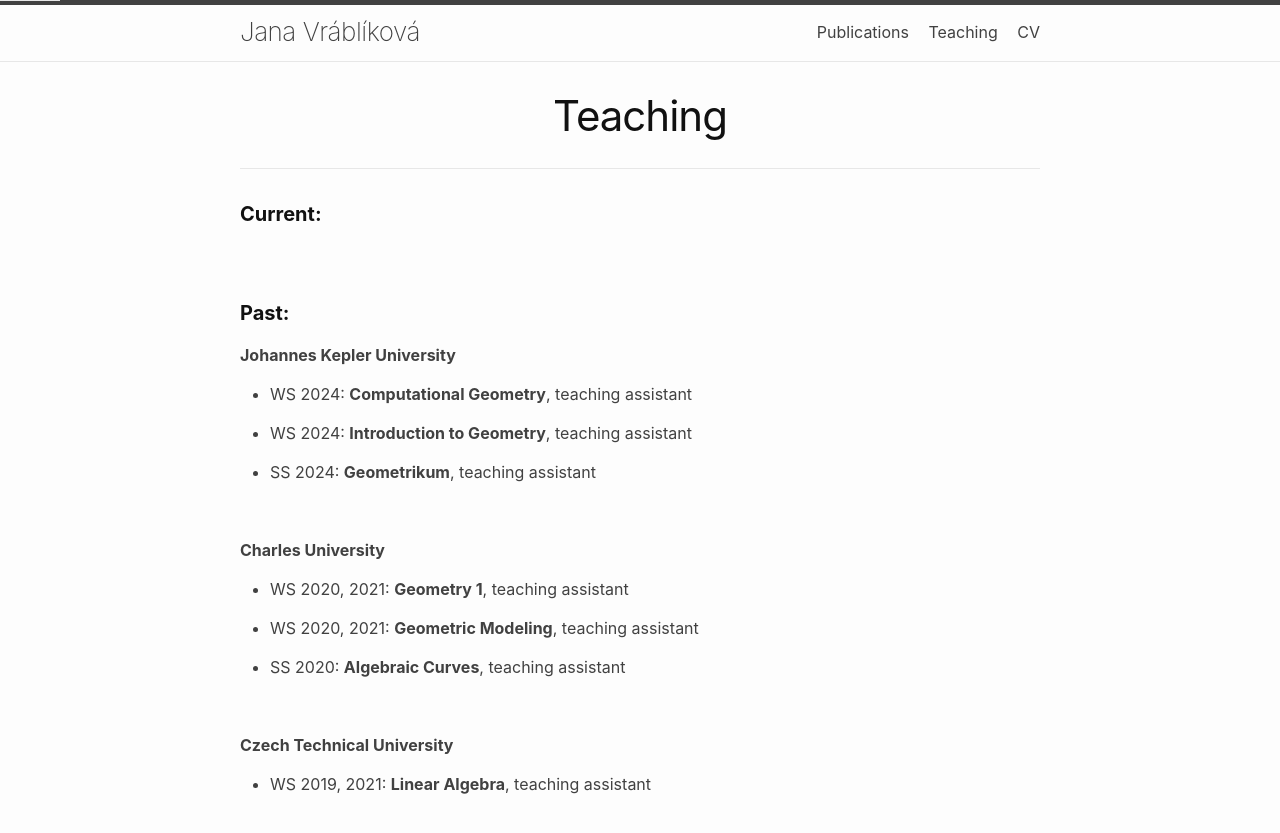
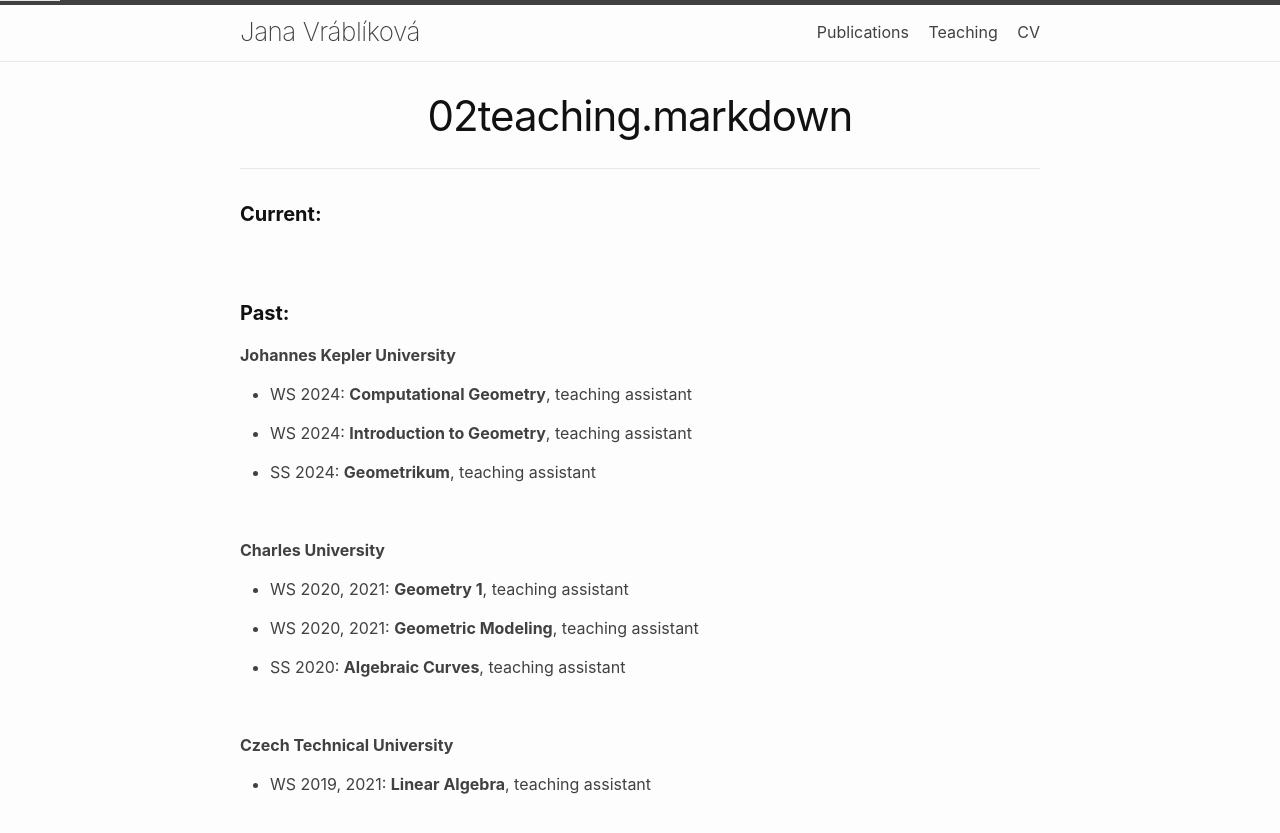
Before and after one commit to JanaVrablikova/janavrablikova.github.io, a Jekyll site: the page built from 02teaching.markdown, in a window 1280 px wide. Shown: the top 833 px of the page. Built offline with Jekyll 4.4.1, drawn with Linux system fonts in a browser that asks for light colours; nearby versions of some CDN libraries.

Commit message:
Update page.html

```diff
--- a/_layouts/page.html
+++ b/_layouts/page.html
@@ -4,7 +4,7 @@ layout: base
 <article class="post">
 
   <header class="post-header">
-    <h3 class="post-title">{{ page.title | escape }}</h1>
+    <h3 class="post-title">{{ page.name | escape }}</h1>
   </header>
 
   <div class="post-content">
```
